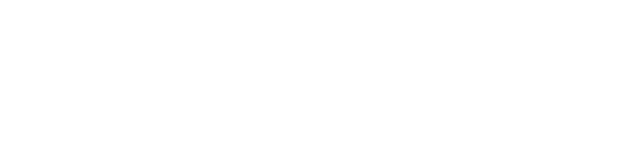
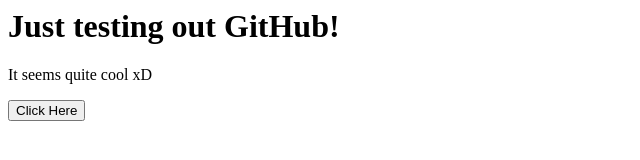
Before and after one commit to theLadEli/my-full-stack-journey, a plain HTML site: page index.html in a window 1280 px wide. Shown: the whole page, without its empty margins (0-640 px from the left). Drawn offline with Linux system fonts and the light colour scheme.

Commit message:
Added content to index.html

```diff
--- a/index.html
+++ b/index.html
@@ -6,6 +6,8 @@
     <title>Document</title>
 </head>
 <body>
-
+    <h1>Just testing out GitHub!</h1>
+    <p>It seems quite cool xD</p>
+    <button>Click Here</button>
 </body>
 </html>
```
